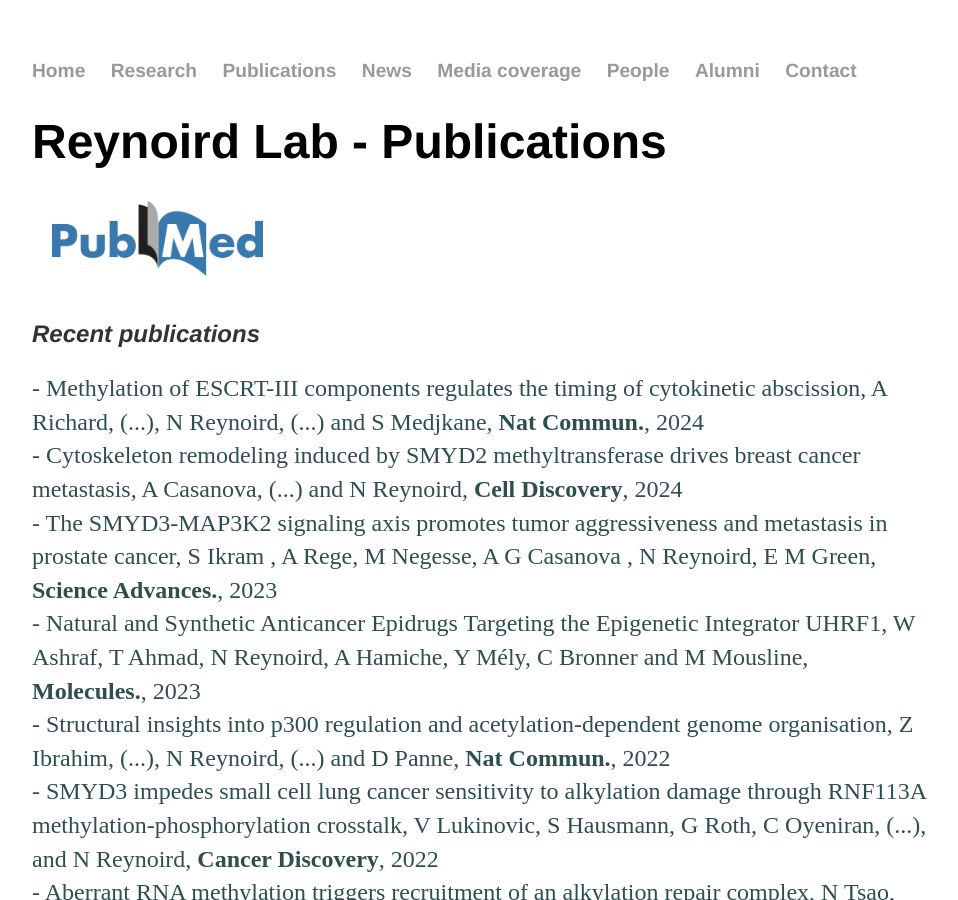
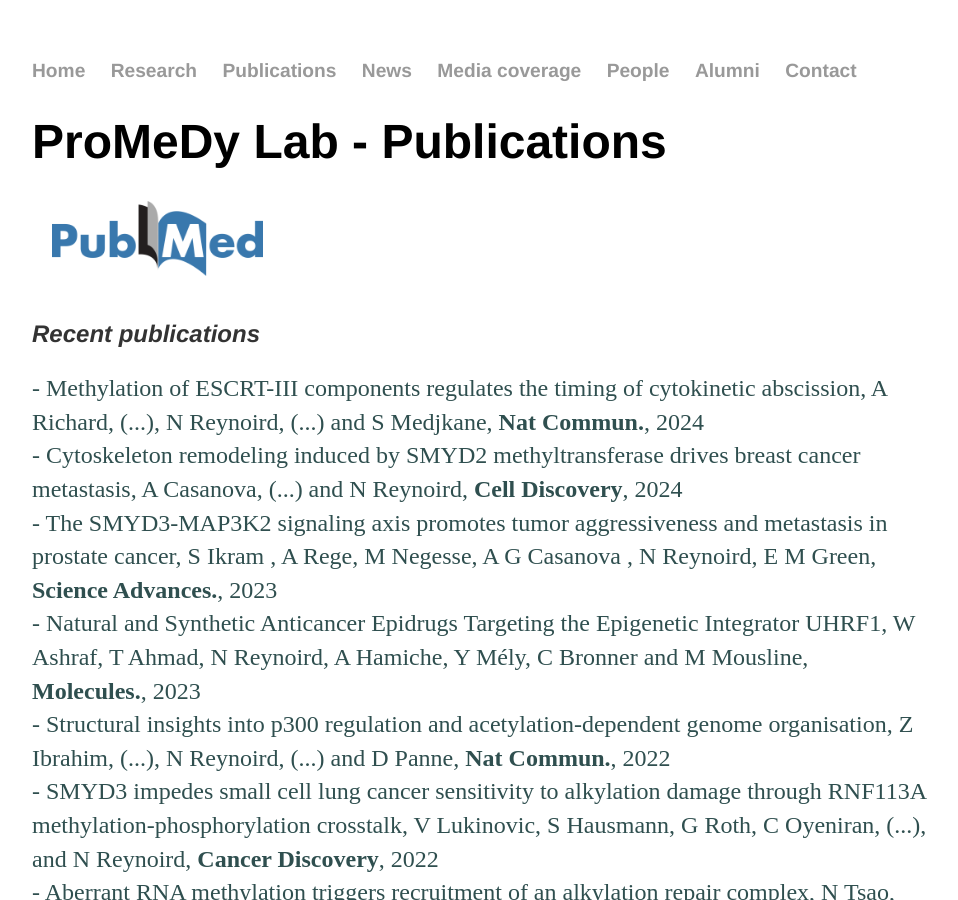
Before and after one commit to Reynoird-Lab/Reynoird-lab.github.io, a Jekyll site: the page built from Publications/index.html, in a window 1280 px wide and 900 px high. Shown: the whole window, without its empty margins (160-1118 px from the left). Built offline with Jekyll 4.4.1, drawn with Linux system fonts in a browser that asks for light colours; Markdown is read by kramdown in place of the engine named in the settings.

Commit message:
Update lab name from Reynoird to ProMeDy

```diff
--- a/Publications/index.html
+++ b/Publications/index.html
@@ -4,7 +4,7 @@ title: Publications
 ---
 <meta name="description" content="Listing of the The Reynoird Lab publications in scientific journals."/>
 
-	<h1>Reynoird Lab - Publications</h1>
+	<h1>ProMeDy Lab - Publications</h1>
 
 <a href="https://pubmed.ncbi.nlm.nih.gov/?term=reynoird+N"> <img alt="PUBMED REYNOIRD" src="https://reynoird-lab.github.io/Images/PUBMED.png" style="margin: 0px 20px 20px 20px;" height="75"></a>
 
```
